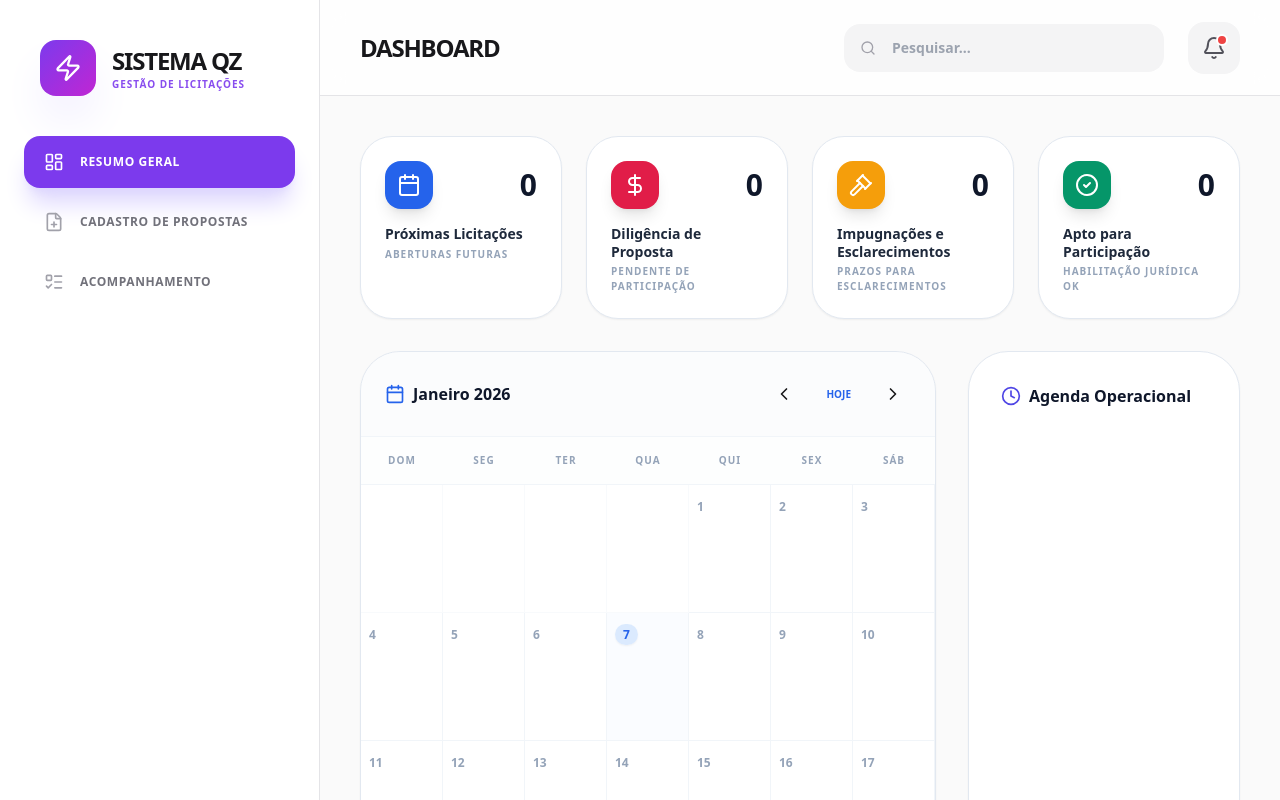
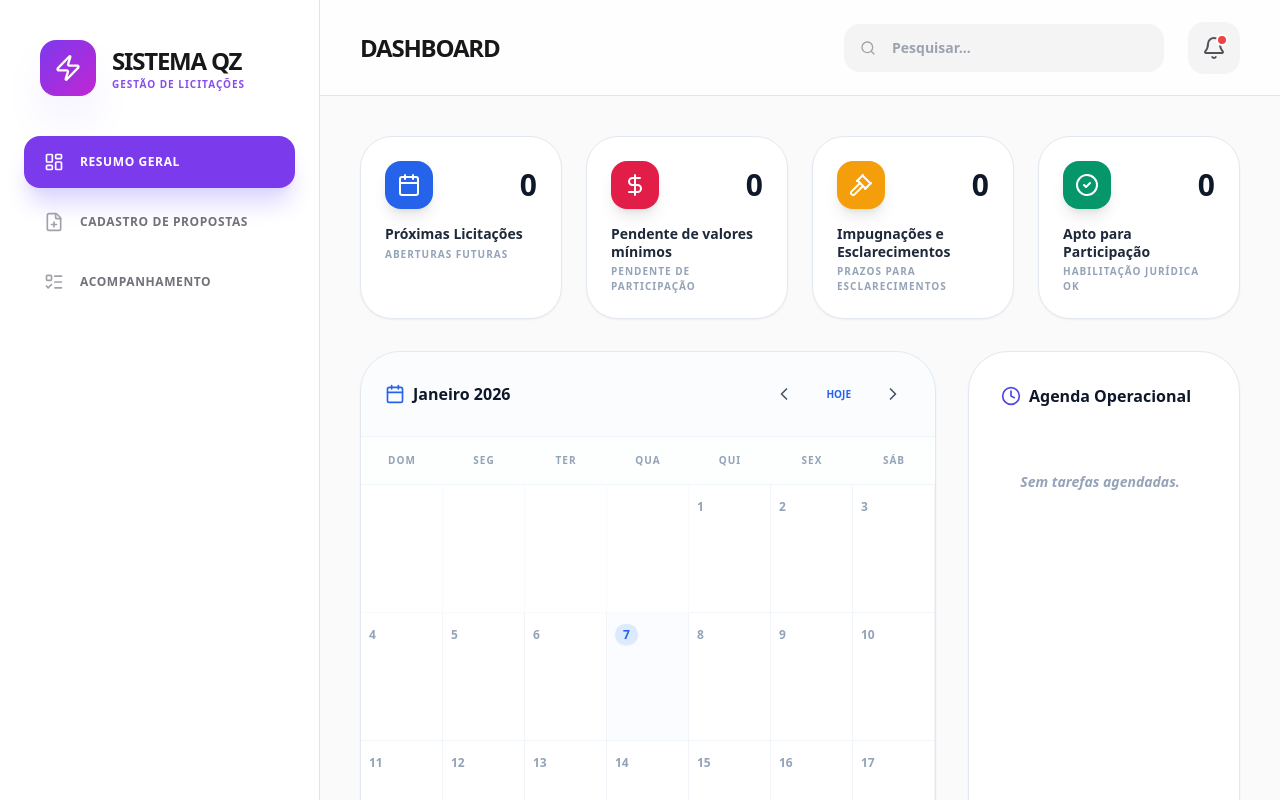
Before and after one commit to PauloLopes09/Sistema-QZ, a React (Vite) app: page / in a window 1280 px wide. Built offline with nearby package versions, Linux system fonts and the light colour scheme.

Commit message:
Update Dashboard.tsx

```diff
--- a/components/Dashboard.tsx
+++ b/components/Dashboard.tsx
@@ -21,6 +21,7 @@ export const Dashboard: React.FC<DashboardProps> = ({ tenders }) => {
   const now = new Date();
   now.setHours(0, 0, 0, 0);
 
+  // Lógica de verificação de conformidade jurídica (Status Apto)
   const getTenderStatus = (t: Tender) => {
     const hasBasicInfo = t.empresa && t.orgaoLicitante && t.numeroEdital && t.objeto;
     const hasFinancials = t.valorReferencia > 0;
@@ -38,6 +39,7 @@ export const Dashboard: React.FC<DashboardProps> = ({ tenders }) => {
   const upcomingTenders = tenders.filter(t => new Date(t.dataAbertura) >= now);
   const needsDiligence = upcomingTenders.filter(t => !t.propostaEnviada);
 
+  // Definição dos Cards com as nomenclaturas atualizadas
   const stats = [
     {
       label: 'Próximas Licitações',
@@ -47,7 +49,7 @@ export const Dashboard: React.FC<DashboardProps> = ({ tenders }) => {
       sub: 'Aberturas futuras'
     },
     {
-      label: 'Diligência de Proposta',
+      label: 'Pendente de valores mínimos',
       value: needsDiligence.length,
       icon: DollarSign,
       color: 'bg-rose-600',
@@ -61,7 +63,7 @@ export const Dashboard: React.FC<DashboardProps> = ({ tenders }) => {
       }).length,
       icon: Gavel,
       color: 'bg-amber-500',
-      sub: 'Prazos para Esclarecimentos' // Alterado conforme solicitado
+      sub: 'Prazos para Esclarecimentos'
     },
     {
       label: 'Apto para Participação',
@@ -72,6 +74,7 @@ export const Dashboard: React.FC<DashboardProps> = ({ tenders }) => {
     },
   ];
 
+  // Lógica de Datas do Calendário
   const year = currentDate.getFullYear();
   const month = currentDate.getMonth();
   const daysInMonth = new Date(year, month + 1, 0).getDate();
@@ -87,12 +90,12 @@ export const Dashboard: React.FC<DashboardProps> = ({ tenders }) => {
 
   return (
     <div className="space-y-8 animate-in fade-in duration-500 pb-12">
-      {/* Cards de Métricas */}
+      {/* Grid de Cards Superiores */}
       <div className="grid grid-cols-1 md:grid-cols-2 lg:grid-cols-4 gap-6">
         {stats.map((stat, idx) => (
           <div key={idx} className="bg-white p-6 rounded-[32px] border border-slate-200 shadow-sm transition-all hover:shadow-md">
             <div className="flex items-center justify-between mb-4">
-              <div className={`${stat.color} p-3 rounded-2xl text-white shadow-lg`}>
+              <div className={`${stat.color} p-3 rounded-2xl text-white shadow-lg shadow-current/20`}>
                 <stat.icon className="w-6 h-6" />
               </div>
               <span className="text-3xl font-black text-slate-900">{stat.value}</span>
@@ -106,7 +109,7 @@ export const Dashboard: React.FC<DashboardProps> = ({ tenders }) => {
       </div>
 
       <div className="grid grid-cols-1 lg:grid-cols-12 gap-8">
-        {/* Calendário Mensal */}
+        {/* Calendário Operacional Completo */}
         <div className="lg:col-span-8 bg-white rounded-[40px] border border-slate-200 shadow-sm overflow-hidden flex flex-col min-h-[700px]">
           <div className="p-6 border-b border-slate-100 flex items-center justify-between bg-slate-50/50">
             <h3 className="font-black text-slate-900 flex items-center gap-2">
@@ -114,9 +117,9 @@ export const Dashboard: React.FC<DashboardProps> = ({ tenders }) => {
               {monthNames[month]} {year}
             </h3>
             <div className="flex gap-2">
-              <button onClick={() => setCurrentDate(new Date(year, month - 1, 1))} className="p-2 hover:bg-slate-100 rounded-xl transition-all"><ChevronLeft className="w-5 h-5" /></button>
-              <button onClick={() => setCurrentDate(new Date())} className="px-4 py-1 text-[10px] font-black uppercase text-blue-600">Hoje</button>
-              <button onClick={() => setCurrentDate(new Date(year, month + 1, 1))} className="p-2 hover:bg-slate-100 rounded-xl transition-all"><ChevronRight className="w-5 h-5" /></button>
+              <button onClick={() => setCurrentDate(new Date(year, month - 1, 1))} className="p-2 hover:bg-slate-100 rounded-xl transition-all"><ChevronLeft className="w-5 h-5 text-slate-600" /></button>
+              <button onClick={() => setCurrentDate(new Date())} className="px-4 py-1 text-[10px] font-black uppercase text-blue-600 hover:bg-blue-50 rounded-lg">Hoje</button>
+              <button onClick={() => setCurrentDate(new Date(year, month + 1, 1))} className="p-2 hover:bg-slate-100 rounded-xl transition-all"><ChevronRight className="w-5 h-5 text-slate-600" /></button>
             </div>
           </div>
 
@@ -137,7 +140,7 @@ export const Dashboard: React.FC<DashboardProps> = ({ tenders }) => {
               const isToday = day === now.getDate() && month === now.getMonth() && year === now.getFullYear();
 
               return (
-                <div key={day} className={`p-2 min-h-32 border-r border-b border-slate-100 hover:bg-slate-50/50 transition-all ${isToday ? 'bg-blue-50/30' : ''}`}>
+                <div key={day} className={`p-2 min-h-32 border-r border-b border-slate-100 hover:bg-slate-50/80 transition-all ${isToday ? 'bg-blue-50/30' : ''}`}>
                   <span className={`text-xs font-black ${isToday ? 'text-blue-600 bg-blue-100 rounded-full px-2 py-0.5 shadow-sm' : 'text-slate-400'}`}>
                     {day}
                   </span>
@@ -152,7 +155,7 @@ export const Dashboard: React.FC<DashboardProps> = ({ tenders }) => {
                             </div>
                           )}
                           <p className="text-[9px] font-black truncate">{t.numeroEdital}</p>
-                          <p className="text-[7px] truncate opacity-60">{t.empresa}</p>
+                          <p className="text-[7px] truncate opacity-60 leading-tight">{t.empresa}</p>
                         </div>
                       );
                     })}
@@ -163,15 +166,18 @@ export const Dashboard: React.FC<DashboardProps> = ({ tenders }) => {
           </div>
         </div>
 
-        {/* Sidebar Agenda Operacional */}
+        {/* Agenda Operacional Lateral */}
         <div className="lg:col-span-4">
           <div className="bg-white rounded-[40px] border border-slate-200 shadow-sm p-8 h-full">
             <h3 className="font-black text-slate-900 mb-6 flex items-center gap-2">
               <Clock className="w-5 h-5 text-indigo-600" />
               Agenda Operacional
             </h3>
-            <div className="space-y-4">
-              {upcomingTenders.map((t, idx) => {
+            <div className="space-y-4 overflow-y-auto max-h-[600px] pr-2 scrollbar-thin">
+              {upcomingTenders.length === 0 ? (
+                <p className="text-center text-slate-400 text-sm py-10 font-bold italic">Sem tarefas agendadas.</p>
+              ) : (
+                upcomingTenders.map((t, idx) => {
                   const status = getTenderStatus(t);
                   return (
                     <div key={idx} className="p-4 bg-slate-50 rounded-3xl border border-slate-100 hover:border-blue-200 transition-all group">
@@ -186,12 +192,13 @@ export const Dashboard: React.FC<DashboardProps> = ({ tenders }) => {
                         </div>
                       </div>
 
+                      {/* Alerta de Atenção Restaurado */}
                       {!t.propostaEnviada && (
                         <div className="mb-3 p-3 bg-rose-600 rounded-2xl flex items-center gap-3 animate-pulse shadow-lg shadow-rose-100">
                           <AlertTriangle className="w-5 h-5 text-white" />
                           <div>
                             <p className="text-[10px] font-black text-white uppercase leading-none">Diligência</p>
-                          <p className="text-[9px] font-bold text-rose-100 uppercase">Solicitar valores mínimos</p> {/* Alterado conforme solicitado */}
+                            <p className="text-[9px] font-bold text-rose-50 uppercase mt-1">Solicitar valores mínimos</p>
                           </div>
                         </div>
                       )}
@@ -200,13 +207,14 @@ export const Dashboard: React.FC<DashboardProps> = ({ tenders }) => {
                         <span className="text-[9px] font-black text-blue-600 uppercase flex items-center gap-1">
                           <Clock className="w-3 h-3" /> {t.horarioSessao || '--:--'}
                         </span>
-                      <span className={`text-[9px] font-black px-2 py-0.5 rounded uppercase ${status === 'ok' ? 'text-emerald-600 bg-emerald-100' : 'text-rose-600 bg-rose-100'}`}>
+                        <span className={`text-[9px] font-black px-2 py-0.5 rounded uppercase tracking-wider ${status === 'ok' ? 'text-emerald-600 bg-emerald-100' : 'text-rose-600 bg-rose-100'}`}>
                           {status === 'ok' ? 'Habilitado' : 'Pendente'}
                         </span>
                       </div>
                     </div>
                   );
-              })}
+                })
+              )}
             </div>
           </div>
         </div>
```
Lines whose indentation alone changed are shown as unchanged.
